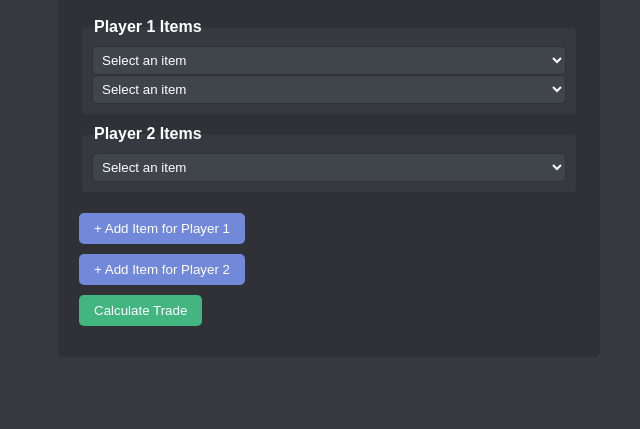
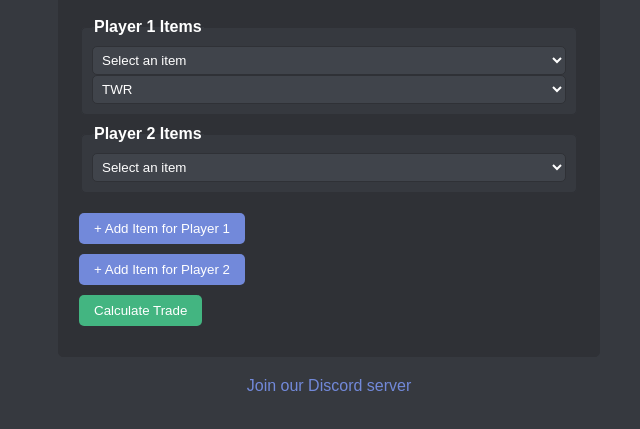
Before and after one commit to aut-trading/aut-trading.github.io, a plain HTML site: page index.html in a window 1280 px wide. Both pictures are taken after a click on the button "+ Add Item for Player 1". Shown: the part 89-518 px from the top of the page, without its empty margins (311-951 px from the left). Drawn offline with Linux system fonts and the light colour scheme.

Commit message:
Update index.html

```diff
--- a/index.html
+++ b/index.html
@@ -116,6 +116,21 @@ button[type="submit"] {
 button:hover {
     background-color: #677bc4;
 }
+.discord-link {
+  display: block;
+  text-align: center;
+  margin-top: 20px;
+}
+
+.discord-link a {
+  color: #7289DA;
+  text-decoration: none;
+}
+
+.discord-link a:hover {
+  color: #5469A4;
+}
+
 
     </style>
 </head>
@@ -189,6 +204,14 @@ button:hover {
 <p id="recommendedTradeResult"></p>
         </div>
     </div>
+
+<div class="discord-link">
+  <a href="https://discord.gg/McSby44HCR" target="_blank">Join our Discord server</a>
+</div>
+
+
+
+
 
     <script>
 const ITEM_OPTIONS = [
@@ -280,27 +303,23 @@ const ITEM_OPTIONS = [
 
         function addPlayerItems(containerId) {
             const container = document.getElementById(containerId);
+            const selectElement = document.createElement("select");
+            selectElement.className = "player-items";
+            selectElement.name = "player1Items[]";
+            const optionElement = document.createElement("option");
+            optionElement.value = "";
+            optionElement.disabled = true;
+            optionElement.selected = true;
+            optionElement.textContent = "Select an item";
 
-            const newItemSelect = document.createElement("select");
-            newItemSelect.className = "player-items";
-            newItemSelect.name = `${containerId}-select`;
-
-            const defaultOption = document.createElement("option");
-            defaultOption.value = "";
-            defaultOption.disabled = true;
-            defaultOption.selected = true;
-            defaultOption.textContent = "Select an item";
-            newItemSelect.appendChild(defaultOption);
-
-            for (const option of ITEM_OPTIONS) {
-                const optionElement = document.createElement("option");
-                optionElement.value = option.name;
-                optionElement.textContent = option.name;
-                newItemSelect.appendChild(optionElement);
+            for (const itemOption of ITEM_OPTIONS) {
+                const option = document.createElement("option");
+                option.value = itemOption.name;
+                option.textContent = itemOption.name;
+                selectElement.appendChild(option);
             }
 
-            container.appendChild(document.createElement("br"));
-            container.appendChild(newItemSelect);
+            container.appendChild(selectElement);
         }
     </script>
 </body>
```
